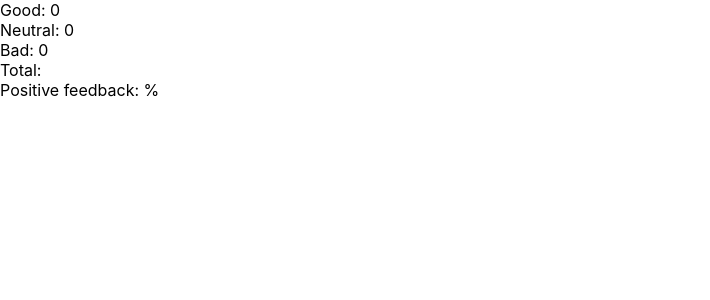
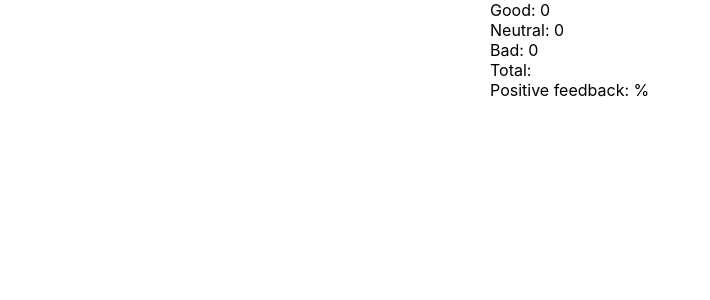
Before and after one commit to Tatiana-Kashcha/goit-react-hw-02-feedback, a React (Create React App) app: page / in a window 1280 px wide. Shown: the top 300 px of the page, without its empty margins (0-710 px from the left). Built offline with nearby package versions, Linux system fonts and the light colour scheme.

Commit message:
add container

```diff
--- a/src/components/Statistics/Statistics.jsx
+++ b/src/components/Statistics/Statistics.jsx
@@ -8,6 +8,7 @@ export const Statistics = ({
   positivePercentage,
 }) => {
   return (
+    <s.Container>
       <s.List>
         <li>
           <span>Good: {good}</span>
@@ -25,5 +26,6 @@ export const Statistics = ({
           <span>Positive feedback: {positivePercentage}%</span>
         </li>
       </s.List>
+    </s.Container>
   );
 };
--- a/src/components/Statistics/Statistics.styled.js
+++ b/src/components/Statistics/Statistics.styled.js
@@ -1,4 +1,12 @@
 import styled from 'styled-components';
+
+export const Container = styled.div`
+  padding-left: 20px;
+  padding-right: 20px;
+  margin-left: auto;
+  margin-right: auto;
+  width: 300px;
+`;
 
 export const List = styled.ul`
   list-style: none;
```
Lines whose indentation alone changed are shown as unchanged.
